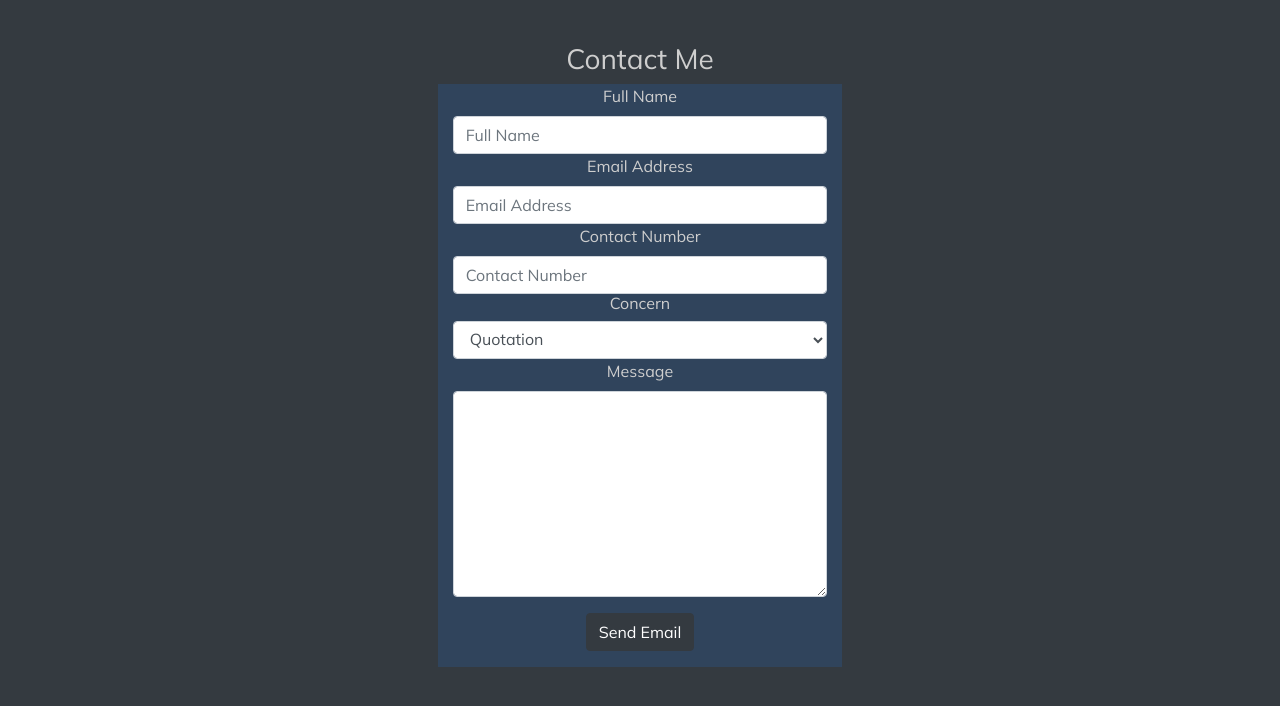
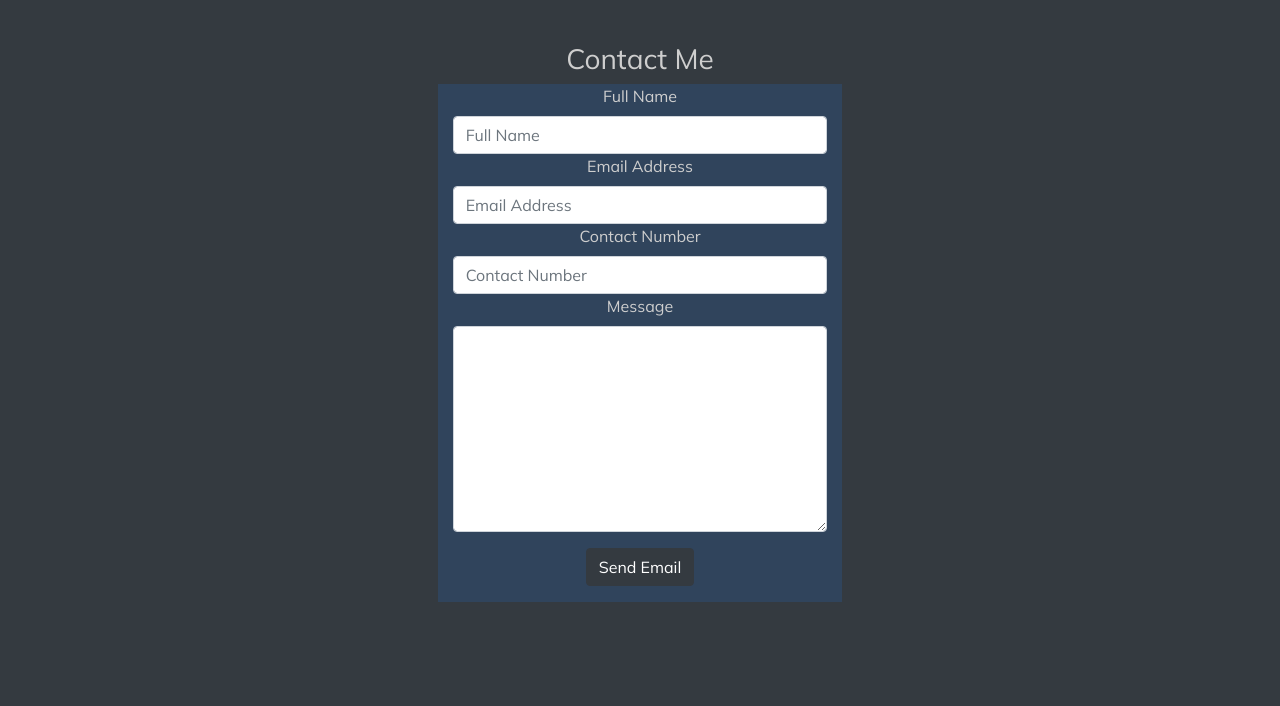
Before and after one commit to johnmarcellih/webportfolio, a plain HTML site: page contact.html in a window 1280 px wide. Shown: the part 62-768 px from the top of the page. Drawn offline with nearby package versions, Linux system fonts and the light colour scheme.

Commit message:
removed concerns from contact page

```diff
--- a/contact.html
+++ b/contact.html
@@ -41,12 +41,6 @@
                     <label for="cNumber">Contact Number</label>
                     <input type="text" id="cNumber" class="form-control form-rounded" placeholder="Contact Number" required>
                 </div>
-                <h6>Concern</h6>
-                <select class="form-control form-rounded" aria-label="Default select example">
-                    <option selected>Quotation</option>
-                    <option value="1">Appointment</option>
-                    <option value="2">Follow Up</option>
-                  </select>
                 <div class="form-group">
                     <label for="Message">Message</label>
                     <textarea class="form-control" id="Message" rows="8"></textarea>
```
